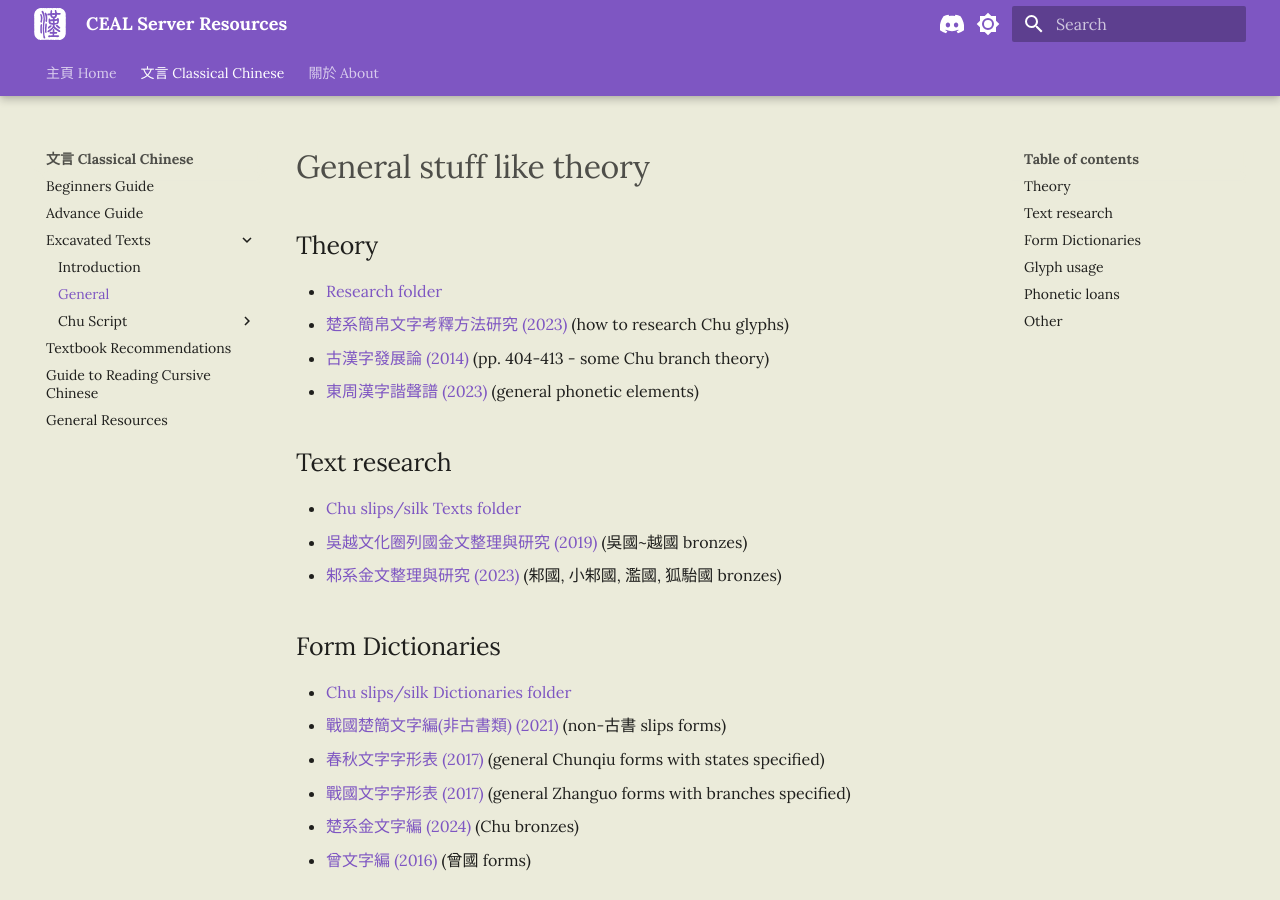
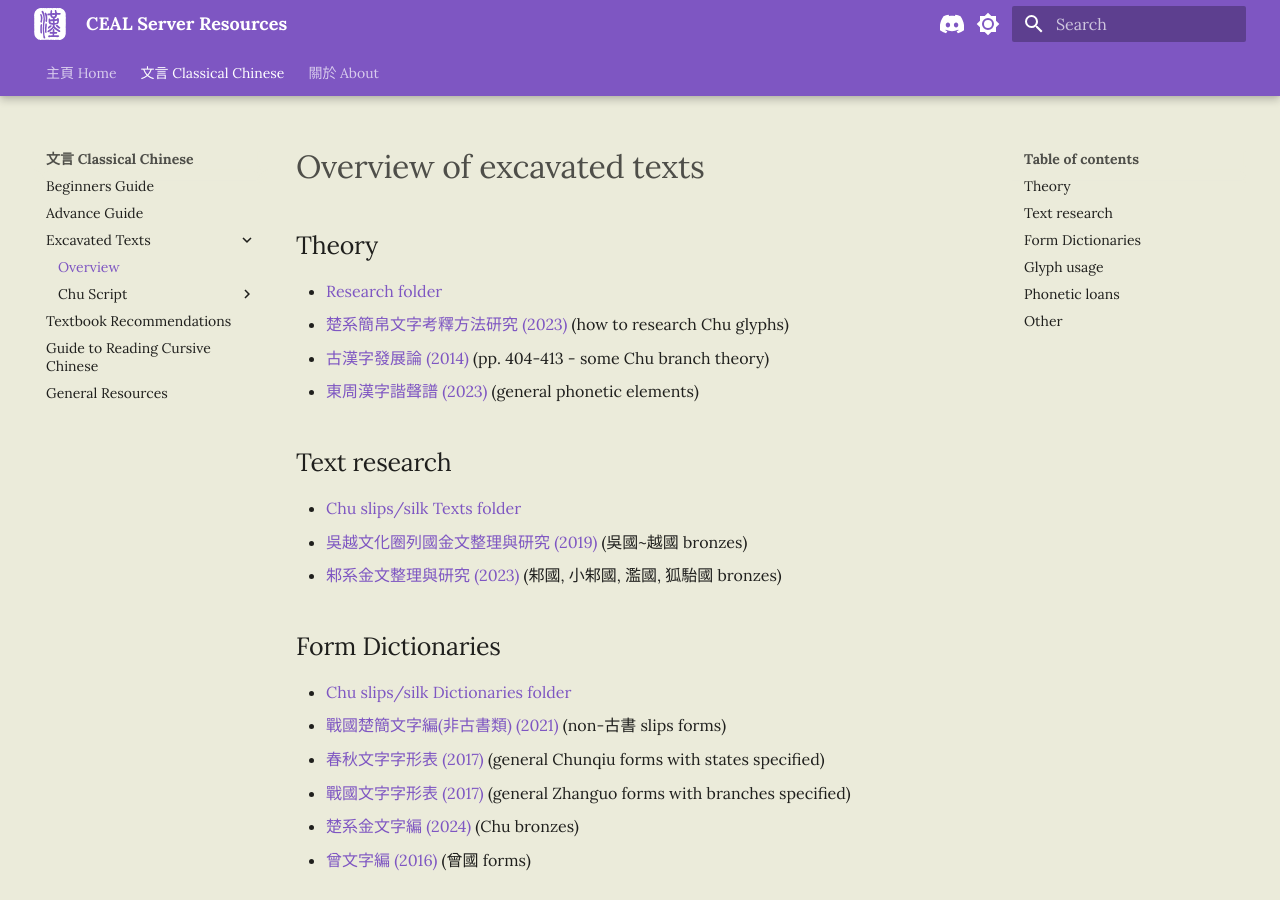
Before and after one commit to yanwenywan/ceal-server-resources, an MkDocs documentation site: the page built from docs/cc/excavated/overview.md, in a window 1280 px wide and 900 px high. Built offline with MkDocs 1.6.1 and Material for MkDocs 9.7.7, drawn with Linux system fonts in a browser that asks for light colours; some web fonts are replaced.

Commit message:
Combine `introduction` and `general` into `excavated/overview`

```diff
--- a/docs/cc/excavated/general.md
+++ b/docs/cc/excavated/overview.md
@@ -1,4 +1,4 @@
-# General stuff like theory
+# Overview of excavated texts
 ## Theory
 - [Research folder](<https://disk.yandex.ru/d/ol0YTMk-SdpKkA>)
 - [楚系簡帛文字考釋方法研究 (2023)](<https://disk.yandex.ru/i/uT8pw9iP9RjJHA>) (how to research Chu glyphs)
--- a/mkdocs.yml
+++ b/mkdocs.yml
@@ -11,8 +11,7 @@ nav:
     - Beginners Guide: "cc/beginners-guide.md"  # if you do not specify a title, the first heading in the document is used
     - Advance Guide: "cc/advane-guide.md"
     - Excavated Texts:
-      - Introduction: "cc/excavated/introduction.md"
-      - General: "cc/excavated/general.md"
+      - Overview: "cc/excavated/overview.md"
       - Chu Script:
         - Overview: "cc/excavated/chu/index.md"
     - Textbook Recommendations: "cc/textbook-reccs.md"
```
Also changed, not shown: docs/cc/excavated/introduction.md (deleted, +0 -1 lines).
